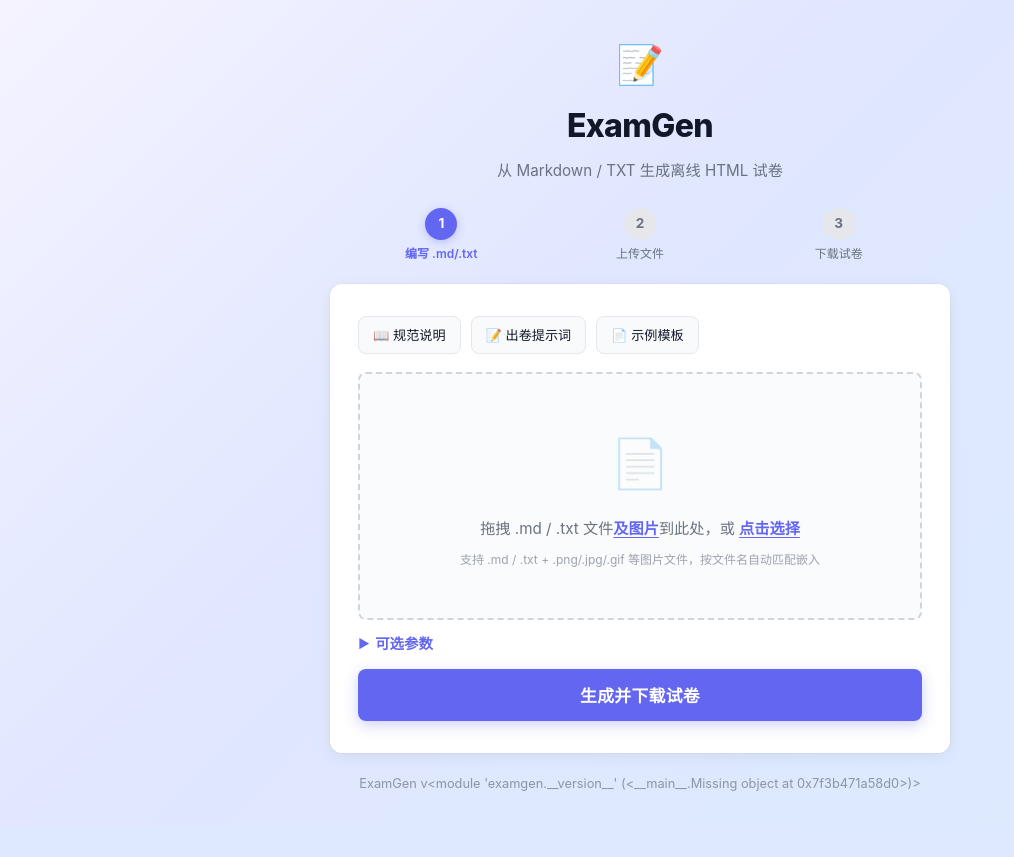
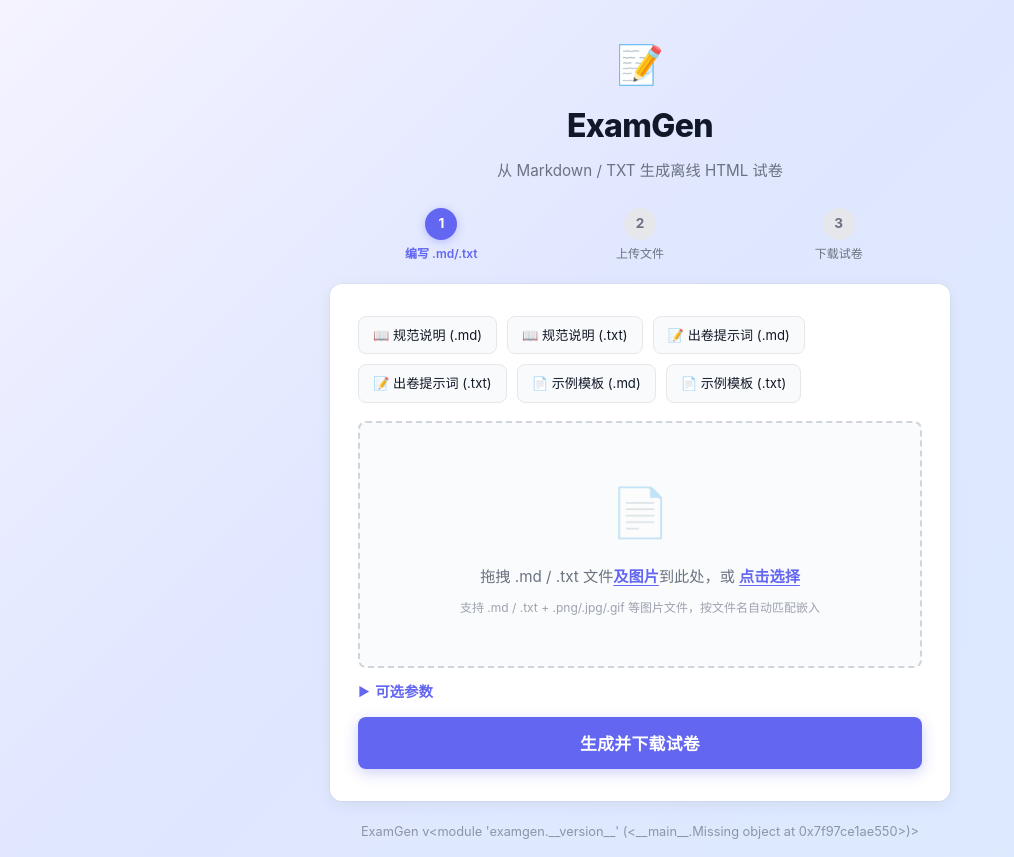
Before and after one commit to rayvin-lanjunwen/examgen, a FastAPI app: page / in a window 1280 px wide. Shown: the top 857 px of the page, without its empty margins (0-1014 px from the left). Before the commit the page ends 791 px from the top, so only its background shows below. Run offline with FastAPI, Linux system fonts and the light colour scheme; some libraries are stand-ins or nearby versions.

Commit message:
feat: 网页端新增 TXT 版本文档下载链接（规范说明/出卷提示词/示例模板）

```diff
--- a/src/examgen/web/app.py
+++ b/src/examgen/web/app.py
@@ -68,7 +68,14 @@ def _load_template_sample() -> str:
         return sample_path.read_text(encoding="utf-8")
     return ""
 
+def _load_template_sample_txt() -> str:
+    sample_path = _PROJECT_ROOT / "docs" / "sample-txt.txt"
+    if sample_path.exists():
+        return sample_path.read_text(encoding="utf-8")
+    return ""
+
 _SAMPLE_TEMPLATE = _load_template_sample()
+_SAMPLE_TEMPLATE_TXT = _load_template_sample_txt()
 
 # 读取文档文件
 def _load_doc(name: str) -> str:
@@ -78,7 +85,9 @@ def _load_doc(name: str) -> str:
     return ""
 
 _PROMPT_DOC = _load_doc("prompt.md")
+_PROMPT_DOC_TXT = _load_doc("prompt-txt.txt")
 _SPEC_DOC = _load_doc("spec.md")
+_SPEC_DOC_TXT = _load_doc("spec-txt.txt")
 
 app = FastAPI(title="ExamGen", version=__version__)
 
@@ -124,6 +133,15 @@ async def template_sample():
     )
 
 
+@app.get("/api/template-txt")
+async def template_sample_txt():
+    """返回示例模板 TXT 内容（纯文本）。"""
+    return Response(
+        content=_SAMPLE_TEMPLATE_TXT,
+        media_type="text/plain; charset=utf-8",
+    )
+
+
 @app.get("/api/prompt")
 async def prompt_doc():
     """返回出卷提示词文档（纯文本）。"""
@@ -133,11 +151,29 @@ async def prompt_doc():
     )
 
 
+@app.get("/api/prompt-txt")
+async def prompt_doc_txt():
+    """返回出卷提示词 TXT 文档（纯文本）。"""
+    return Response(
+        content=_PROMPT_DOC_TXT,
+        media_type="text/plain; charset=utf-8",
+    )
+
+
 @app.get("/api/spec")
 async def spec_doc():
     """返回题目源文件规范文档（纯文本）。"""
     return Response(
         content=_SPEC_DOC,
+        media_type="text/plain; charset=utf-8",
+    )
+
+
+@app.get("/api/spec-txt")
+async def spec_doc_txt():
+    """返回题目源文件规范 TXT 文档（纯文本）。"""
+    return Response(
+        content=_SPEC_DOC_TXT,
         media_type="text/plain; charset=utf-8",
     )
 
--- a/src/examgen/web/templates/upload.html
+++ b/src/examgen/web/templates/upload.html
@@ -35,9 +35,12 @@
     <div class="card">
       <!-- 文档链接 -->
       <div class="doc-links">
-        <a href="#" id="downloadSpec" class="doc-link">&#128214; 规范说明</a>
-        <a href="#" id="downloadPrompt" class="doc-link">&#128221; 出卷提示词</a>
-        <a href="#" id="downloadTemplate" class="doc-link">&#128196; 示例模板</a>
+        <a href="#" id="downloadSpec" class="doc-link">&#128214; 规范说明 (.md)</a>
+        <a href="#" id="downloadSpecTxt" class="doc-link">&#128214; 规范说明 (.txt)</a>
+        <a href="#" id="downloadPrompt" class="doc-link">&#128221; 出卷提示词 (.md)</a>
+        <a href="#" id="downloadPromptTxt" class="doc-link">&#128221; 出卷提示词 (.txt)</a>
+        <a href="#" id="downloadTemplate" class="doc-link">&#128196; 示例模板 (.md)</a>
+        <a href="#" id="downloadTemplateTxt" class="doc-link">&#128196; 示例模板 (.txt)</a>
       </div>
 
       <!-- 拖拽上传区 -->
@@ -287,14 +290,29 @@
       downloadDoc("/api/template", "exam-template.md");
     });
 
+    document.getElementById("downloadTemplateTxt").addEventListener("click", function (e) {
+      e.preventDefault();
+      downloadDoc("/api/template-txt", "exam-template.txt");
+    });
+
     document.getElementById("downloadPrompt").addEventListener("click", function (e) {
       e.preventDefault();
       downloadDoc("/api/prompt", "exam-prompt.md");
     });
 
+    document.getElementById("downloadPromptTxt").addEventListener("click", function (e) {
+      e.preventDefault();
+      downloadDoc("/api/prompt-txt", "exam-prompt.txt");
+    });
+
     document.getElementById("downloadSpec").addEventListener("click", function (e) {
       e.preventDefault();
       downloadDoc("/api/spec", "exam-spec.md");
+    });
+
+    document.getElementById("downloadSpecTxt").addEventListener("click", function (e) {
+      e.preventDefault();
+      downloadDoc("/api/spec-txt", "exam-spec.txt");
     });
 
     /* ── 提交生成（先预览） ─────────────────────────────── */
```
Also changed, not shown: README.md.
